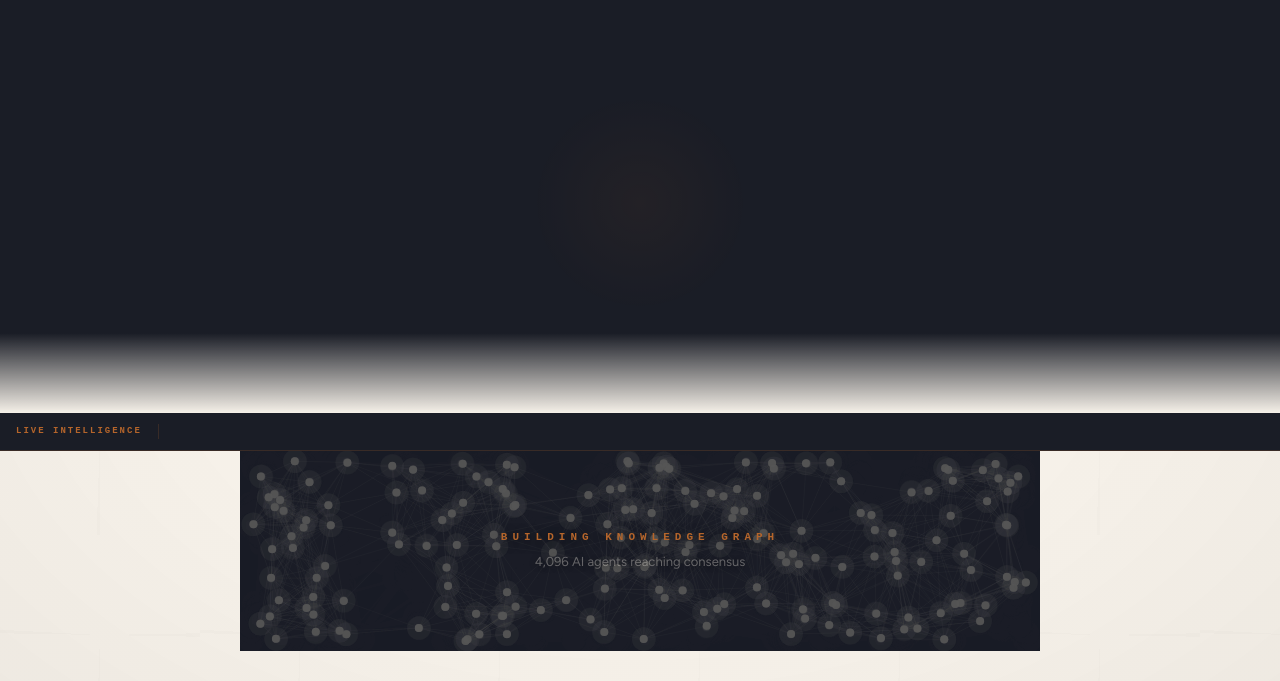
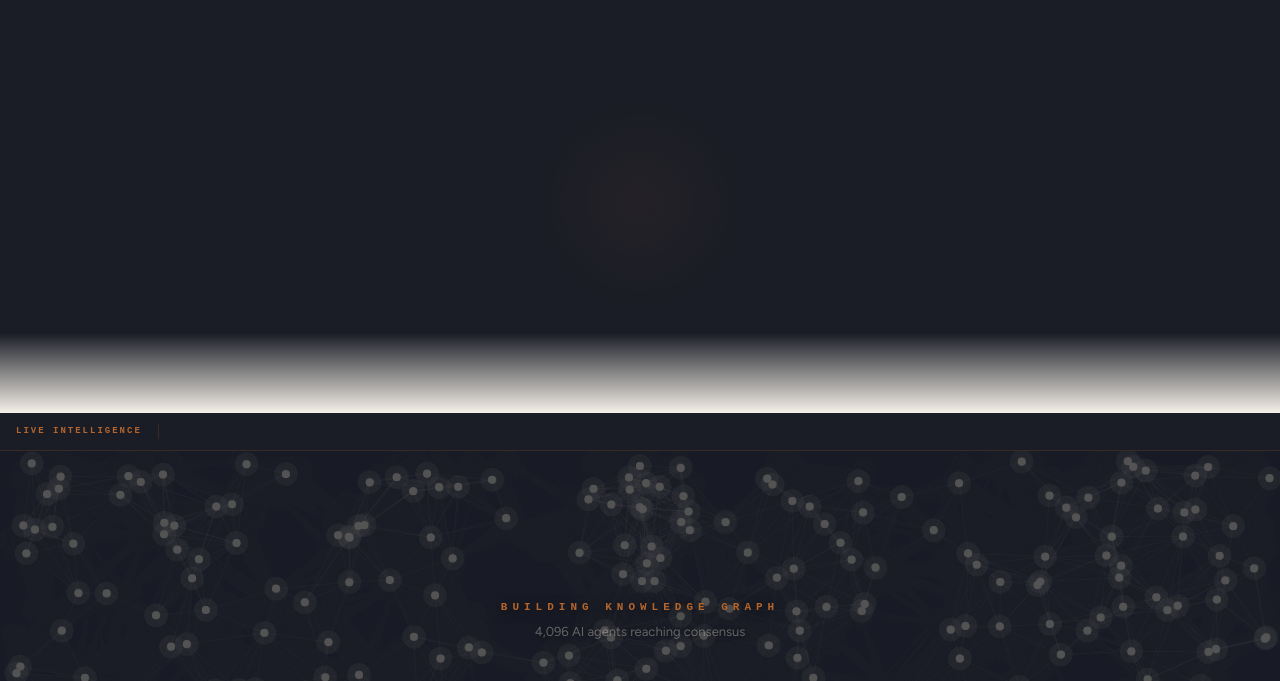
Before and after one commit to kingsleyonoh/swarm-intelligence-gateway, a website built with Vite: page packages/frontend/index.html in a window 1280 px wide. Shown: the part 65-746 px from the top of the page. Built offline with nearby package versions, Linux system fonts and the light colour scheme; no server answers; files whose address does not match are found by name; a web font is replaced by a local one; what globe.gl would draw is missing.

Commit message:
fix(frontend): make swarm hero full-width and taller (340px, 250 particles)

```diff
--- a/packages/frontend/src/components/swarm-hero.ts
+++ b/packages/frontend/src/components/swarm-hero.ts
@@ -55,13 +55,13 @@ export function createSwarmHero(container: HTMLElement): SwarmHeroController {
   wrapper.appendChild(overlay);
   container.appendChild(wrapper);
 
-  // Initialize canvas sized to wrapper
-  const w = wrapper.clientWidth || 800;
-  const h = 200;
+  // Initialize canvas sized to wrapper — tall and full-width for visual impact
+  const w = wrapper.clientWidth || 1400;
+  const h = 340;
   canvasWrap.style.height = `${h}px`;
 
   let canvas: SwarmCanvasController | null = createSwarmCanvas(canvasWrap, {
-    particleCount: 180,
+    particleCount: 250,
     width: w,
     height: h,
     phase: 'graph_building',
@@ -82,7 +82,7 @@ export function createSwarmHero(container: HTMLElement): SwarmHeroController {
     if (phaseIdx === 0) {
       canvas.destroy();
       canvas = createSwarmCanvas(canvasWrap, {
-        particleCount: 180,
+        particleCount: 250,
         width: w,
         height: h,
         phase: 'graph_building',
--- a/packages/frontend/src/styles.css
+++ b/packages/frontend/src/styles.css
@@ -211,9 +211,7 @@ body::after {
 }
 
 #swarm-hero-mount {
-  margin: 0 auto;
-  max-width: 1440px;
-  padding: 0 40px;
+  width: 100%;
 }
 
 /* ── Globe Container ─────────────────────────────────────────────── */
```
